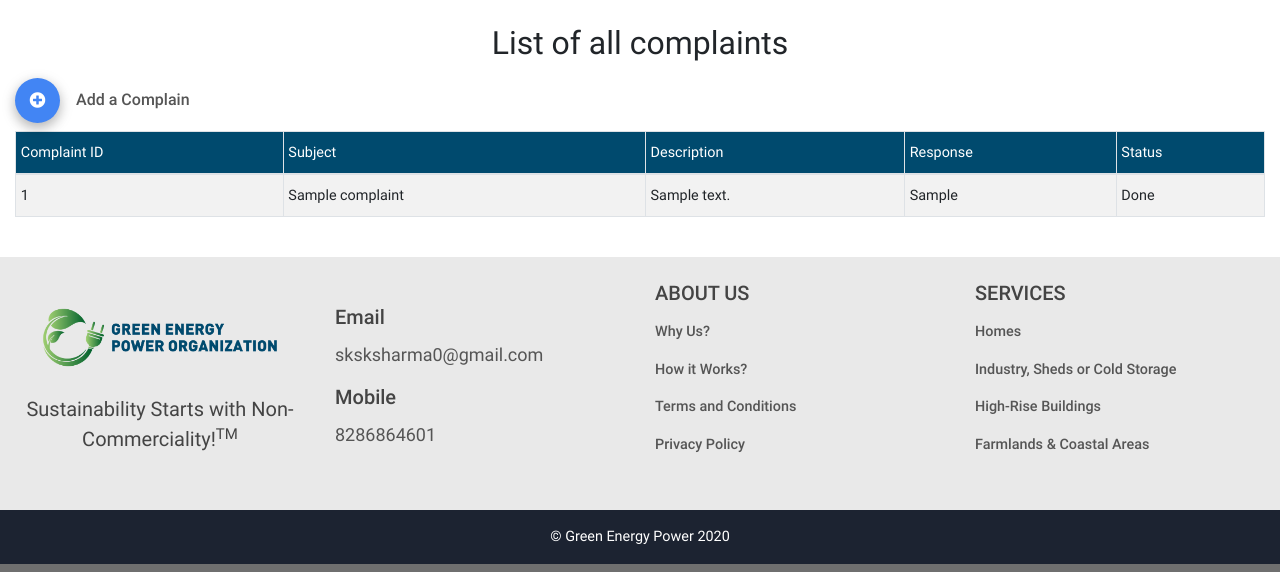
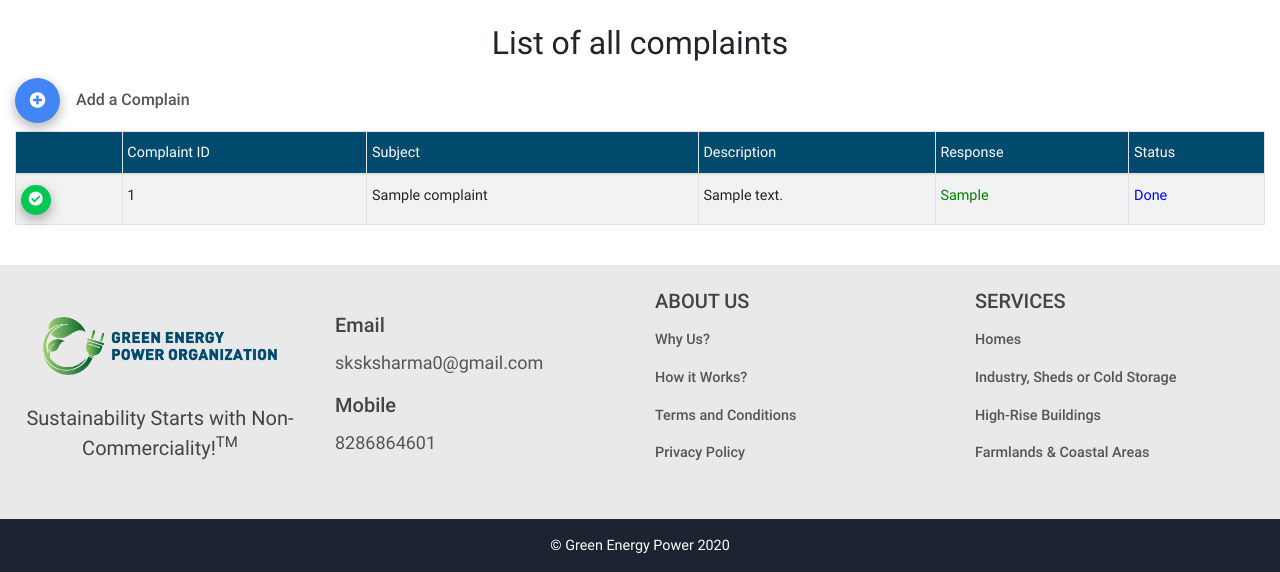
Before and after one commit to itsumeet27/green-energy-power, a PHP site: page /profile/complaints.php in a window 1280 px wide. Shown: the part 600-1172 px from the top of the page. Run offline with PHP 8.4, Linux system fonts and the light colour scheme; the visitor is signed in with stand-in values (Sample User, id 1); tables that the repository leaves empty or names only in its code hold one stand-in row (values such as "Sample post"); some libraries are stand-ins or nearby versions.

Commit message:
Complaint Section Completed

```diff
--- a/profile/complaints.php
+++ b/profile/complaints.php
@@ -27,6 +27,14 @@
 		    $area_place = $row_pro['area_place'];
 		    $request = $row_pro['request'];
 		}
+
+		$sqlComplaints = "SELECT u.firstname, u.lastname, u.email, c.complaint_id, c.subject, c.description, c.response, c.status FROM complaints c INNER JOIN users u ON u.id = c.user_id";
+		$resultComplaint = $db->query($sqlComplaints);
+		if(mysqli_num_rows($resultComplaint) > 0){
+			while ($row_pro = mysqli_fetch_array($resultComplaint)) {
+			    $complaint_id = $row_pro['complaint_id'];
+			}
+		}
 ?>
 	<style type="text/css">
 		.btn-floating{
@@ -50,6 +58,12 @@
     		height: 45px;
     		border:none!important;
 		}
+
+		.response{
+			width: 30px;
+    		height: 30px;
+    		border:none!important;
+		}
 	</style>
 
 	<!-- Profile Details -->
@@ -71,6 +85,7 @@
 		<div class="table-responsive">
 			<table class="table table-bordered table-striped table-sm">
 				<thead style="background: #004a6e;color: #fff">
+					<th></th>
 					<th>Complaint ID</th>
 					<th>Subject</th>
 					<th>Description</th>
@@ -85,11 +100,28 @@
 							while ($complain = mysqli_fetch_array($run)):
 					?>
 					<tr>
+						<td>
+							<form name="send_response" method="post" action="">
+								<?php
+									if($complain['status'] == 'Done') { ?>
+										<button class="btn-floating response btn-success" disabled><i class="fas fa-check-circle" title="Complaint Resolved"></i></button>
+									<?php }else{
+								?>
+									<button class="btn-floating response btn-primary" type="submit" name="send_response" title="Send Response"><i class="fas fa-hourglass-half"></i></button>
+								<?php } ?>
+							</form>
+						</td>
 						<td style="font-weight: 400"><?=$complain['complaint_id']; ?></td>
 						<td style="font-weight: 400"><?=$complain['subject']; ?></td>
 						<td style="font-weight: 400"><?=$complain['description']; ?></td>
-						<td style="font-weight: 400"><?=$complain['response']; ?></td>
-						<td style="font-weight: 400"><?=$complain['status']; ?></td>
+						<td style="font-weight: 400;color: green"><?=$complain['response']; ?></td>
+						<?php if($complain['status'] == 'In Progress'){ ?>
+						<td style="font-weight: 400;color: green"><?=$complain['status']; ?></td>
+						<?php }elseif($complain['status'] == 'Done'){ ?>
+						<td style="font-weight: 400;color: blue"><?=$complain['status']; ?></td>
+						<?php }else{ ?>
+						<td style="font-weight: 400;"><?=$complain['status']; ?></td>
+						<?php } ?>
 					</tr>
 					<?php endwhile; } ?>
 				</tbody>
@@ -130,6 +162,17 @@
 	</div>
 
 	<?php
+
+		if(isset($_POST['send_response'])){
+			$request = "UPDATE complaints SET status = 'Done' WHERE complaint_id = '$complaint_id'";
+			$runRequest = $db->query($request);
+			if($runRequest){
+				echo "<script>alert('Thank you for your response!')</script>";
+				echo "<script>window.open('complaints.php', '_self')</script>";
+			}
+		}
+
+		// Insert Data in Complaints
 		if(isset($_POST['submit'])){
 			$user_id = $id;
 			$subject = $_POST['subject'];
```
